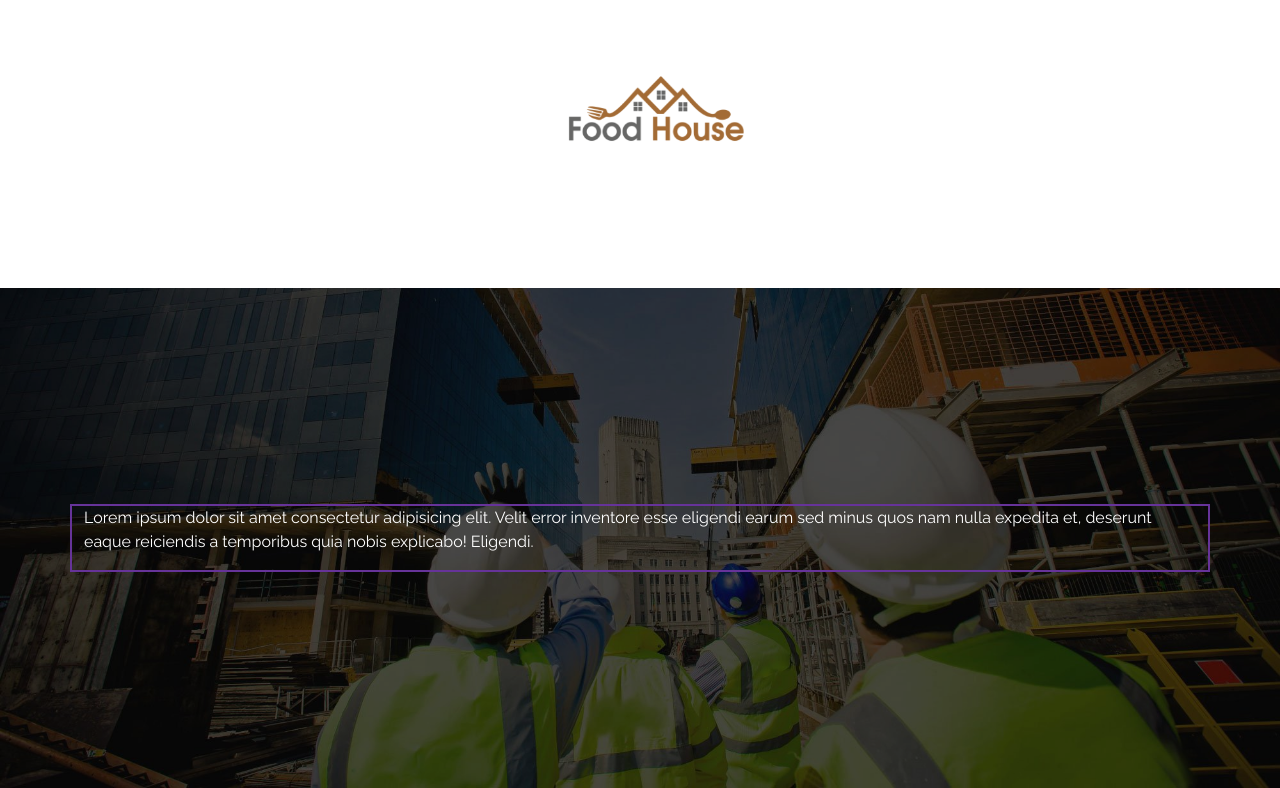
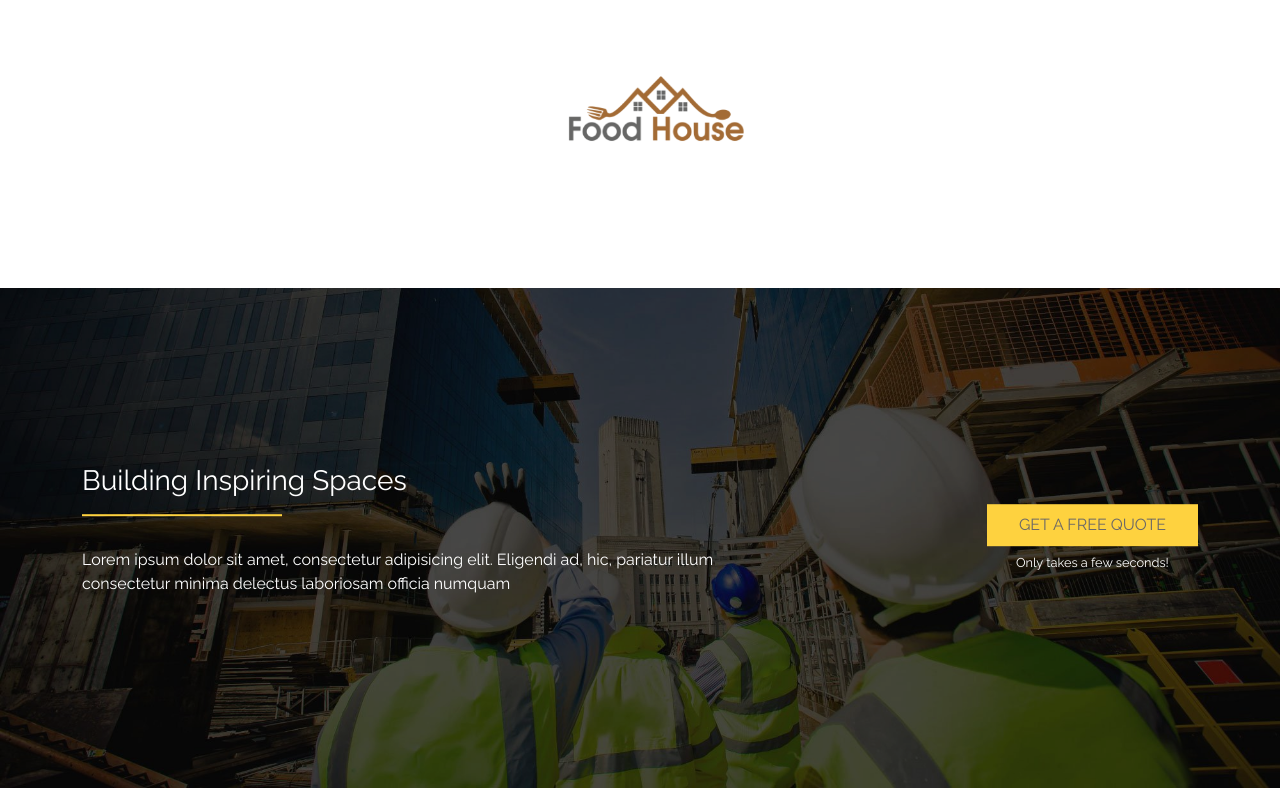
Before and after one commit to cochy98/proj-html-vuejs, a Vue app: page / in a window 1280 px wide. Shown: the part 5612-6400 px from the top of the page. Built offline with nearby package versions, Linux system fonts and the light colour scheme.

Commit message:
Complete footer banner

```diff
--- a/src/components/Footer.vue
+++ b/src/components/Footer.vue
@@ -1,5 +1,5 @@
 <template>
-  <footer>
+  <footer id="about">
     <section id="footer-partners" class="container">
       <div class="description-section">
         <h3>Trusted Partners</h3>
@@ -60,11 +60,20 @@
         class="footer-banner-img"
       />
       <div class="footer-banner-desc container">
-        <p>
-          Lorem ipsum dolor sit amet consectetur adipisicing elit. Velit error
-          inventore esse eligendi earum sed minus quos nam nulla expedita et,
-          deserunt eaque reiciendis a temporibus quia nobis explicabo! Eligendi.
-        </p>
+        <div class="my-col-left">
+          <h3 class="text-white">Building Inspiring Spaces</h3>
+          <div class="my-yellow-hr"></div>
+          <p>
+            Lorem ipsum dolor sit amet, consectetur adipisicing elit. Eligendi
+            ad, hic, pariatur illum consectetur minima delectus laboriosam
+            officia numquam
+          </p>
+        </div>
+        <div class="my-col-right">
+          <button class="my-btn my-btn-yellow">Get a free quote</button>
+          <p>Only takes a few seconds!</p>
+        </div>
+        <!--  -->
       </div>
     </section>
     <section id="footer-nav"></section>
@@ -116,8 +125,28 @@ section#footer-banner {
     top: 50%;
     left: 50%;
     transform: translate(-50%, -50%);
-    border: 2px solid rebeccapurple;
     color: white;
+    display: flex;
+    justify-content: space-between;
+    align-items: center;
+    flex-wrap: wrap;
+
+    div.my-col-left {
+      flex-basis: 60%;
+
+      div.my-yellow-hr {
+        margin: 1rem 0 2rem;
+      }
+    }
+
+    div.my-col-right {
+      text-align: center;
+
+      p {
+        font-size: 0.8rem;
+        margin: 0.45rem 0 0;
+      }
+    }
   }
 }
 </style>
```
